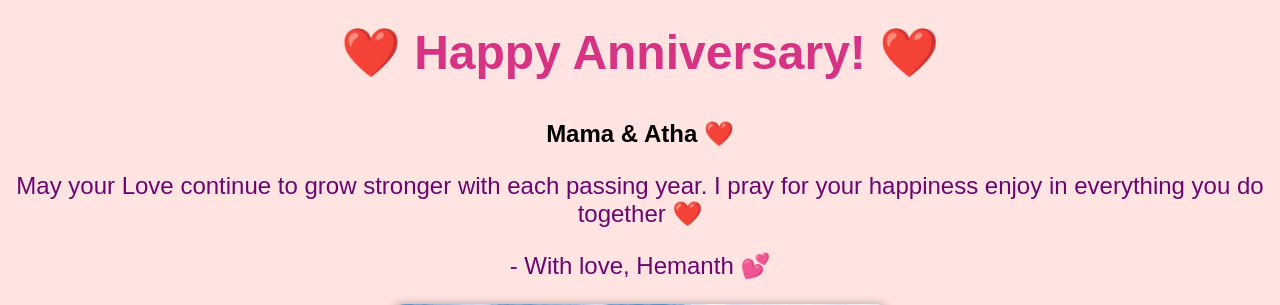
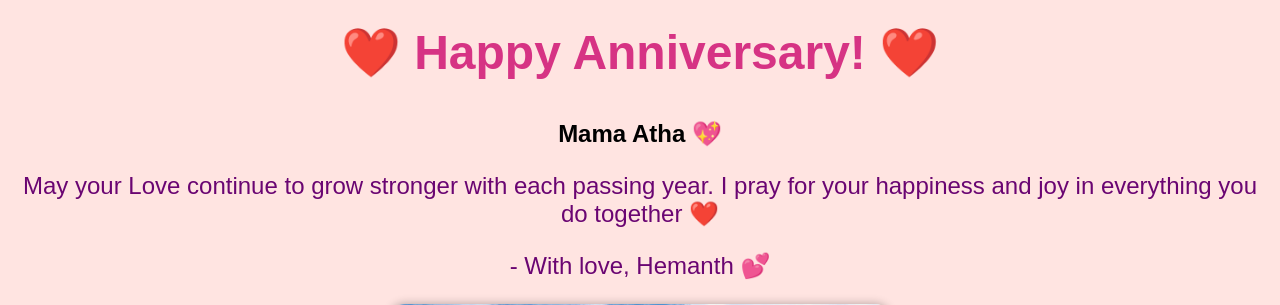
Before and after one commit to hemanth62892/Anniversary-wishes, a Flask app: page / in a window 1280 px wide. Shown: the top 305 px of the page. Run offline with Flask 3, Linux system fonts and the light colour scheme.

Commit message:
Update index.html

```diff
--- a/templates/index.html
+++ b/templates/index.html
@@ -7,11 +7,16 @@
     <link rel="stylesheet" href="{{ url_for('static_files', filename='style.css') }}">
 </head>
 <body>
-    <div class="container">
+
+    <div class="curtain-container">
+        <div class="curtain left"></div>
+        <div class="curtain right"></div>
+    </div>
+
+    <div class="container hidden">  <!-- Hidden initially -->
         <h1>❤️ Happy Anniversary! ❤️</h1>
-        <h2>Mama & Atha ❤️</h2>
-        <p>May your Love continue to grow stronger with each passing year.
-            I pray for your happiness enjoy in everything you do together ❤️</p>
+        <h2>Mama Atha 💖</h2>
+        <p>May your Love continue to grow stronger with each passing year. I pray for your happiness and joy in everything you do together ❤️</p>
 
         <p class="signature">- With love, Hemanth 💕</p>
 
@@ -24,5 +29,17 @@
             Your browser does not support the audio tag.
         </audio>
     </div>
+
+    <script>
+        document.addEventListener("DOMContentLoaded", function () {
+            setTimeout(() => {
+                document.querySelector(".curtain-container").classList.add("open");
+                setTimeout(() => {
+                    document.querySelector(".container").classList.remove("hidden");
+                }, 3000); // Show content after 3s curtain animation
+            }, 2000); // Wait 2s before opening the curtain
+        });
+    </script>
+
 </body>
 </html>
```
